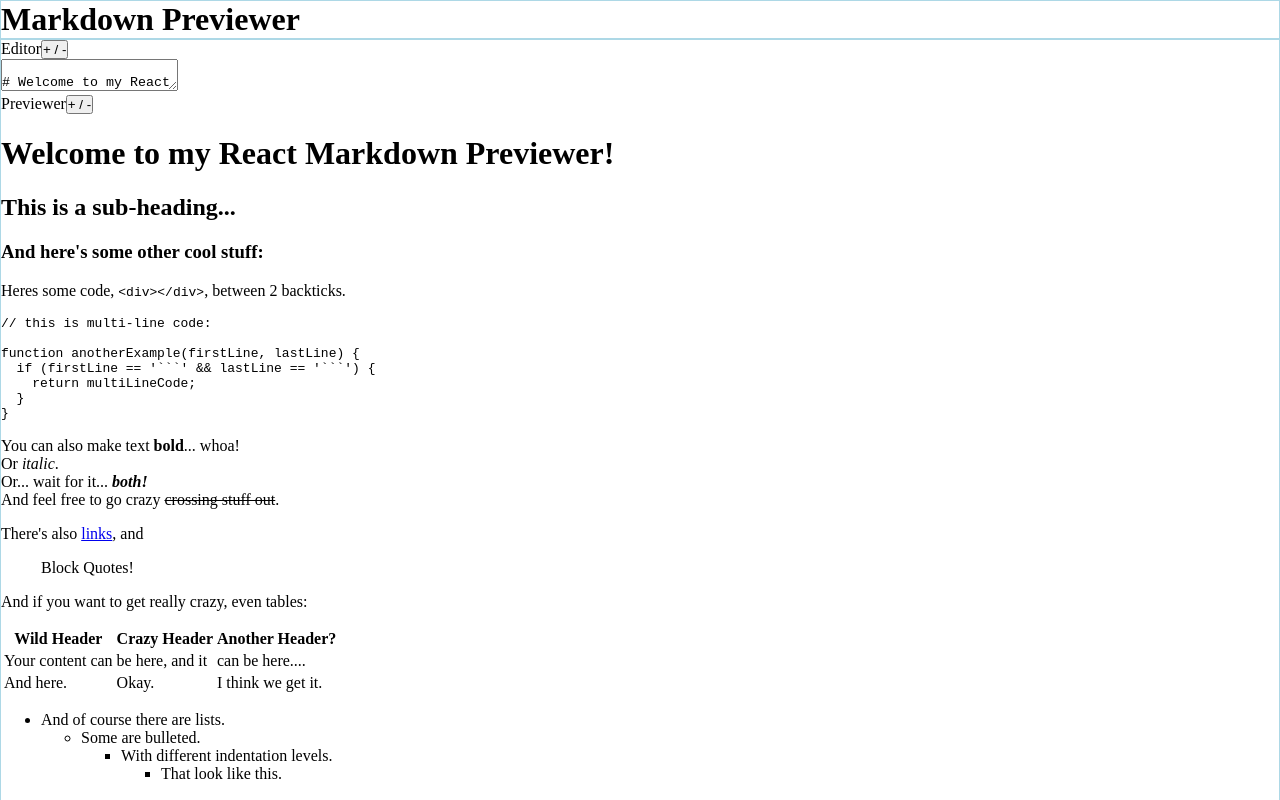
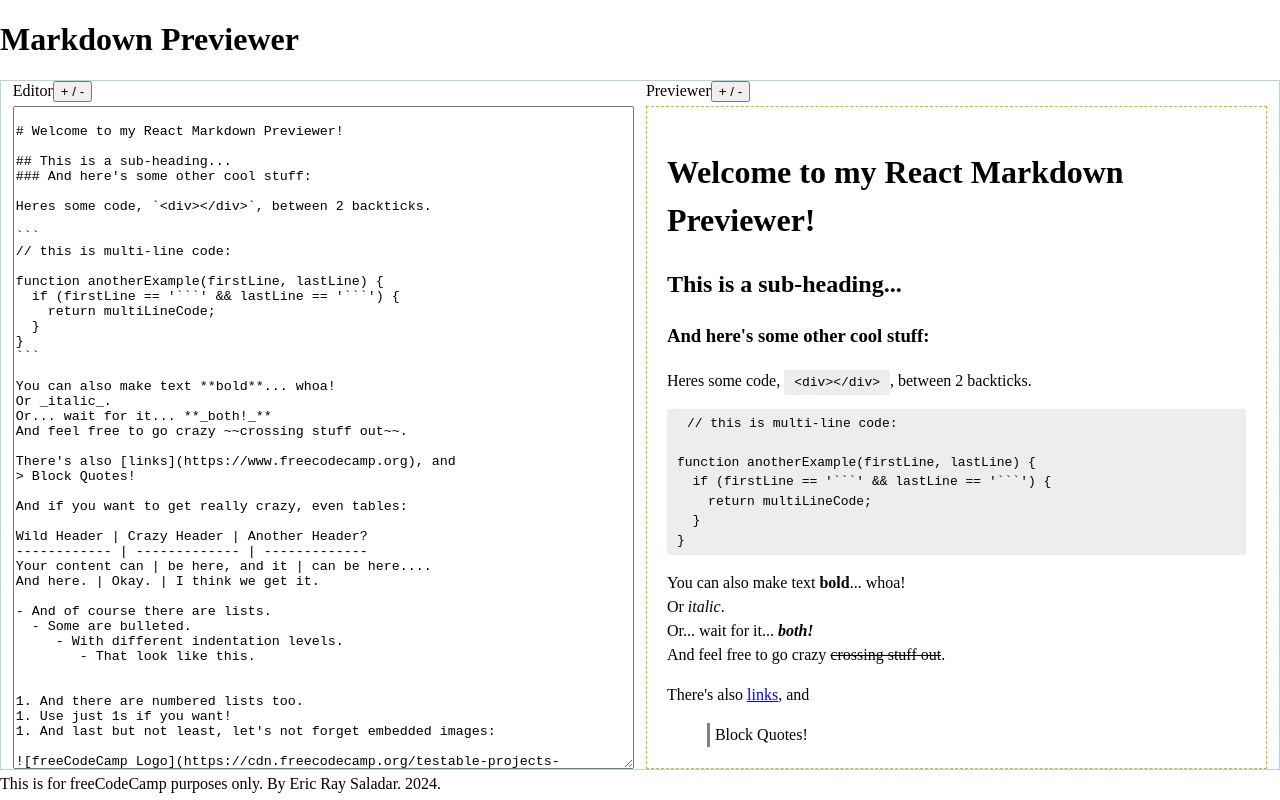
Before and after one commit to ericraycodes/fcc-markdown-previewer-1.0, a React (Vite) app: page / in a window 1280 px wide. Shown: the top 800 px of the page. Built offline with nearby package versions, Linux system fonts and the light colour scheme.

Commit message:
initial layout, styles

```diff
--- a/src/App.jsx
+++ b/src/App.jsx
@@ -26,12 +26,6 @@ function App() {
 
 
   // This is the parsed input into markdown.
-  // const preview = marked.parse(editorInput, [
-  //   {
-  //     gfm: true,
-  //     breaks: true
-  //   }
-  // ]);
   marked.use({
     pedantic: false,
     gfm: true,
@@ -48,9 +42,12 @@ function App() {
     <header>
       <h1>Markdown Previewer</h1>
     </header>
+
     <main className='editor-preview-box'>
-      <div>
-        <div>
+
+      <div className='editor-box'>
+
+        <div className='box-head'>
           <label htmlFor='editor'>Editor</label>
           <button className='resize-button' aria-label='resize button.'>+ / -</button>
         </div>
@@ -58,8 +55,10 @@ function App() {
         <Editor value={editorInput} onEditorInput={onEditorInput} />
 
       </div>
-      <div>
-        <div>
+
+      <div className='preview-box'>
+
+        <div className='box-head'>
           <label htmlFor='preview'>Previewer</label>
           <button className='resize-button' aria-label='resize button.'>+ / -</button>
         </div>
@@ -67,6 +66,7 @@ function App() {
         <Preview preview={preview} />
 
       </div>
+
     </main>
     </>
   )
--- a/src/Editor.jsx
+++ b/src/Editor.jsx
@@ -1,6 +1,5 @@
 
 import { useEffect } from 'react';
-
 
 
 export default function Editor({ value, onEditorInput }) {
@@ -20,7 +19,7 @@ export default function Editor({ value, onEditorInput }) {
   };
 
 
-  window.console.log('<Editor /> RENDERING...')
+  window.console.log('<Editor /> RENDERING...');
 
   return (
     <textarea
--- a/src/main.jsx
+++ b/src/main.jsx
@@ -2,7 +2,7 @@ import React from 'react'
 import ReactDOM from 'react-dom/client'
 import App from './App.jsx'
 import Footer from './Footer';
-import './index.css'
+import './styles/index.scss'
 
 ReactDOM.createRoot(document.getElementById('root')).render(
   <React.StrictMode>
--- /dev/null
+++ b/src/styles/index.scss
@@ -0,0 +1,88 @@
+
+/* COLOR VARIABLES */
+$code-bgcolor: #EFECEC;
+
+
+/* initial rules */
+* {
+  box-sizing: border-box;
+}
+
+/* desktop layout */
+#root {
+  display: flex;
+  flex-flow: column;
+
+  .editor-preview-box {
+    display: flex;
+    flex-flow: row;
+    justify-content: space-evenly;
+    gap: 5px;
+    padding: 0 5px;
+  }
+
+}
+
+/* box styles */
+body {
+  margin: 0;
+}
+#root {
+  width: 100vw;
+  height: 100vh;
+}
+header {
+  height: 80px;
+}
+main {
+  height: calc(100vh - 110px);
+  border: 1px solid lightblue;
+}
+.box-head {
+  height: 25px;
+}
+.editor-box,
+.preview-box {
+  width: 49%;
+  height: 100%;
+}
+#editor,
+#preview {
+  width: 100%;
+  height: calc(100% - 25px);
+}
+#preview{
+  border: 1px dashed orange;
+  padding: 20px;
+  overflow: hidden scroll;
+
+  * {
+    max-width: 100%;
+    line-height: 1.5;
+  }
+  pre {
+    width: 100%;
+  }
+  pre,
+  code {
+    background-color: $code-bgcolor;
+    padding: 5px 10px;
+    border-radius: 3px;
+  }
+  blockquote {
+    border-left: 3px solid gray;
+    padding: 0 5px;
+  }
+  table {
+    text-align: left;
+    border: 1px solid gray;
+  }
+
+}
+footer {
+  height: 30px;
+
+  p {
+    margin: 5px 0;
+  }
+}
```
Also changed, not shown: src/styles/index.css (renamed from src/index.css), 1 other file (tests, documents, lock files or other folders).
